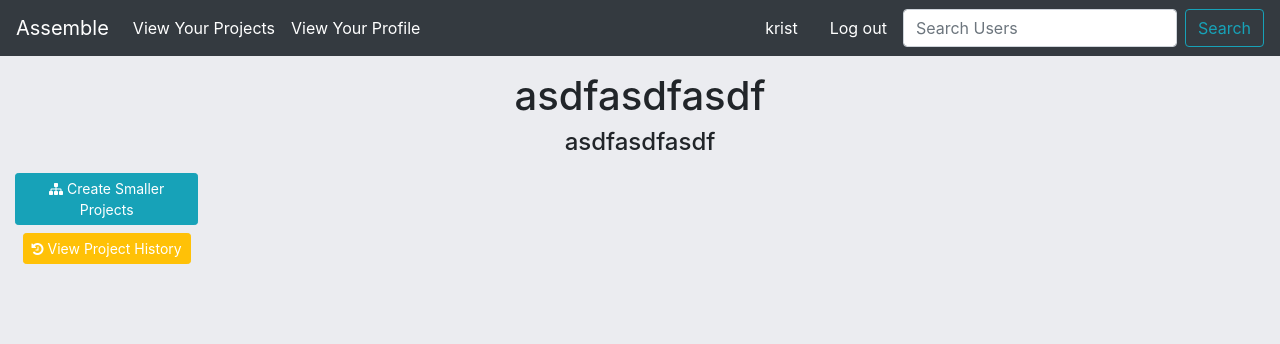
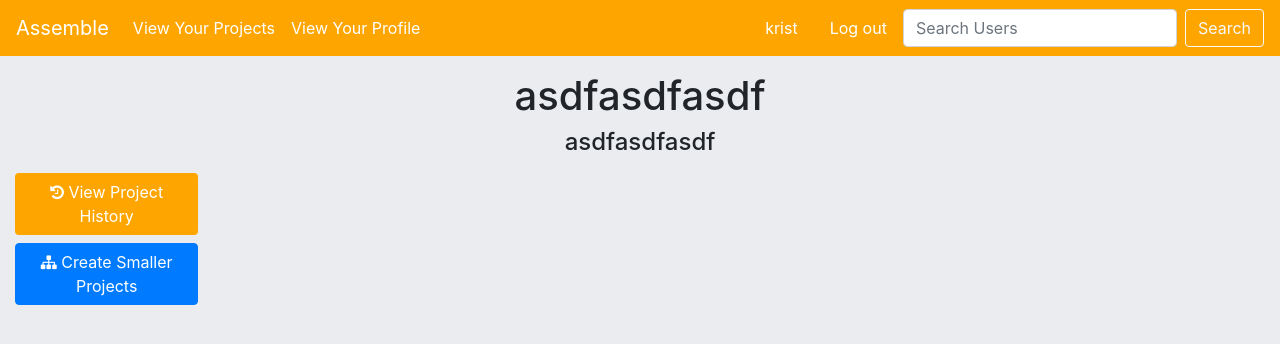
Before and after one commit to Kristian-Roopnarine/Assemble, a Django app: a page that uses templates/assemble/project_detail.html in a window 1280 px wide. Shown: the top 344 px of the page. Run offline with Django 3.2, Linux system fonts and the light colour scheme; a user stored in the database is signed in; data comes from the database, SQL or seed files in the repository; both versions use the stored data as it was after the commit; some libraries are stand-ins or nearby versions.

Commit message:
Revamped project detail page and color scheme.

```diff
--- a/templates/assemble/navbar_horizontal.html
+++ b/templates/assemble/navbar_horizontal.html
@@ -1,5 +1,14 @@
 
-<nav class="navbar sticky-top navbar-expand-lg navbar-light bg-dark">
+
+<style>
+    .orange-bg {
+        background-color:#FFA500;
+    }
+
+
+</style>
+
+<nav class="navbar sticky-top navbar-expand-lg navbar-light orange-bg">
     <a class="navbar-brand text-white" href="{% url 'home' %}">
         Assemble
     </a>
@@ -33,7 +42,7 @@
         <form class="form-inline" method="post" action="{% url 'search-user' %}">
             {% csrf_token %}
             <input class="form-control mr-sm-2" name="username" type="search" placeholder="Search Users" aria-label="Search">
-            <button class="btn btn-outline-info my-2 my-sm-0" type="submit">Search</button>
+            <button class="btn btn-outline-light my-2 my-sm-0" type="submit">Search</button>
         </form>
         {% endif %}
 
--- a/templates/assemble/project_detail.html
+++ b/templates/assemble/project_detail.html
@@ -5,10 +5,26 @@
 {% block content %}
 
 <style>
+
     .display-none{
         display:none;
     }
 
+    .uncompleted {
+        border-left:5px solid red;
+    }
+
+    .completed {
+        border-left:5px solid #00b374;
+    }
+
+    .btn-purple {
+        background-color:#a500ff;
+    }
+
+    .btn-orange {
+        background-color:#ffa500;
+    }
 </style>
 
 <div class="container text-center my-3">
@@ -18,46 +34,56 @@
 
     <div class="row text-center flex-nowrap">
         <div class="col-md-2">
-            <a class="btn btn-info btn-sm text-white mb-2" href="{% url 'project-component-create' project.slug %}"><i class="fa fa-sitemap"></i> Create Smaller Projects</a>
-            <a class="btn btn-warning btn-sm text-white" href="{% url 'project-history' project.id %}"><i class="fa fa-history"></i> View Project History</a>
+            <a class="btn btn-orange text-white mb-2" href="{% url 'project-history' project.id %}"><i class="fa fa-history"></i> View Project History</a>
+            <a class="btn btn-primary text-white" href="{% url 'project-component-create' project.slug %}"><i class="fa fa-sitemap"></i> Create Smaller Projects</a>
+
         </div>
 
         {% for component in project_components %}
             <div class="col-md-3 mb-2">
                 <div class="card text-white" >
-                    <div class="card-header bg-secondary mb-2">
+                    <div class="card-header bg-primary mb-2">
                         {{ component.name }}  <a href="{% url 'edit-details' component.id %}"><span style="color:white;font-size:1rem;"><i class="fa fa-edit"></i></span></a>
                         <a href="{% url 'delete-task' component.id %}"><span style="color:red;font-size:1rem;"><i class="fa fa-trash"></i></span></a>
                     </div>
                     <div class="list-group">
                         <ul id="list-{{component.id}}" class="list-group px-3" style="overflow-y:scroll;max-height:400px;">
+
                             {% for task in component.component.all %}
                                 {% if task.completed == True %}
-                                    <li id="task-{{task.id}}"class="list-group-item d-flex justify-content-between align-items-center border mb-2 rounded-0 list-group-item-success">
-                                        <span>{{task.name}}</span>
-                                        <span class="badge">
-                                            <a class="finish-task" style="cursor:pointer;" id="{{task.id}}"><span style="color:green;font-size:1rem;"><i class="fa fa-check"></i></span></a>
-                                            <a class="edit-task" id="{{task.id}}" style="cursor:pointer;"><span style="color:white;font-size:1rem;"><i class="fa fa-edit"></i></span></a>
+
+                                    <li id="task-{{task.id}}"class="list-group-item d-flex justify-content-between align-items-center mb-2 rounded-0 bg-light completed">
+
+                                        <span class="text-dark">{{task.name}}</span>
+                                        <span class="badge d-flex flex-column">
+                                            <a class="finish-task " style="cursor:pointer;" id="{{task.id}}"><span style="color:green;font-size:1rem;"><i class="fa fa-undo"></i></span></a>
+                                            <a class="edit-task" id="{{task.id}}" style="cursor:pointer;"><span style="color:orange;font-size:1rem;"><i class="fa fa-edit"></i></span></a>
                                             <a class="delete-task" style="cursor:pointer;" id="{{task.id}}"><span style="color:red;font-size:1rem;"><i class="fa fa-trash"></i></span></a>
                                         </span>
+
                                     </li>
 
+
                                 {% else %}
-                                    <li id="task-{{task.id}}" class="list-group-item d-flex justify-content-between align-items-center border mb-2 rounded-0 list-group-item-danger">
-                                        <span>{{task.name}}</span>
-                                        <span class="badge">
+
+                                    <li id="task-{{task.id}}" class="list-group-item d-flex justify-content-between align-items-center mb-2 rounded-0 bg-light uncompleted">
+
+                                        <span class="text-dark">{{task.name}}</span>
+                                        <span class="badge d-flex flex-column">
                                             <a class="finish-task" style="cursor:pointer;" id="{{task.id}}"><span style="color:green;font-size:1rem;"><i class="fa fa-check"></i></span></a>
-                                            <a class="edit-task" id="{{task.id}}" style="cursor:pointer;"><span style="color:white;font-size:1rem;"><i class="fa fa-edit"></i></span></a>
+                                            <a class="edit-task" id="{{task.id}}" style="cursor:pointer;"><span style="color:orange;font-size:1rem;"><i class="fa fa-edit"></i></span></a>
                                             <a style="cursor:pointer;" class="delete-task" id="{{task.id}}"><span style="color:red;font-size:1rem;"><i class="fa fa-trash"></i></span></a>
                                         </span>
+
                                     </li>
+
 
                                 {% endif %}
 
                                 <div class="display-none mt-1" id="edit-buttons-{{task.id}}">
                                     <form id="form-{{task.id}}" data-testid="{{task.id}}" method="post" class="form-group edit-form">
                                         <input class="form-control" type="text" id="input-{{task.id}}" value="" name="name">
-                                        <button class="btn btn-sm btn-success my-2 confirm-edit" data-testid="{{task.id}}" id="confirm-edit-{{task.id}}" type="submit">
+                                        <button class="btn btn-sm btn-primary my-2 confirm-edit" data-testid="{{task.id}}" id="confirm-edit-{{task.id}}" type="submit">
                                         Confirm
                                         </button>
                                         <button class="btn btn-sm btn-danger my-2 cancel-edit" id="cancel-edit-{{task.id}}" data-testid="{{task.id}}" type="button">
@@ -78,11 +104,11 @@
                                 {% csrf_token %}
                                 <label for="name" style="color:black;">Task Name: </label>
                                 <input type="text" class="form-control" id="name-{{component.id}}" name="name"></input>
-                                <button class="create-task btn btn-success btn-sm text-white my-2" id="create-{{component.id}}" type="submit">Submit</button>
+                                <button class="create-task btn btn-primary btn-sm text-white my-2" id="create-{{component.id}}" type="submit">Submit</button>
                                 <button type="button" class="cancel-task btn btn-danger btn-sm text-white my-2" id="cancel-{{component.id}}" >Cancel</button>
                             </form>
 
-                            <button class="show-form-button btn btn-info btn-sm text-white mb-2 btn-block" id="{{component.id}}" class="btn btn-info">Create to do item</button>
+                            <button class="show-form-button btn btn-primary text-white btn-sm mb-2 btn-block" id="{{component.id}}">Create project tasks</button>
                             <!--
                             <button class="btn btn-info btn-sm text-white mb-2 btn-block" data-toggle="modal" data-target="#component-{{component.slug}}">
                                 <i class="fa fa-tasks"></i> Create To do items
@@ -147,7 +173,7 @@
                 pk:id,
             },
             success:function(data){
-                changeTaskStatus(`#task-${id}`,"list-group-item-success","list-group-item-danger");
+                changeTaskStatus(`#task-${id}`,"completed","uncompleted");
             }
         })
     });
@@ -288,7 +314,14 @@
     function addRow(id,data){
         // id is the id of the component
         var componentList = $(`#list-${id}`)
-        var listDiv = `<li id="task-${data.id}" class="list-group-item d-flex justify-content-between align-items-center border mb-2 rounded-0 list-group-item-danger">${data.name}<span class="badge"><a class="finish-task" id="${data.id}" style="cursor:pointer;"><span style="color:green;font-size:1rem;"><i class="fa fa-check"></i></span></a><a href="#" style="cursor:pointer;"><span style="color:white;font-size:1rem;"><i class="fa fa-edit"></i></span></a><a class="delete-task" id="${data.id}" style="cursor:pointer;"><span style="color:red;font-size:1rem;"><i class="fa fa-trash"></i></span></a></span></li>`
+        var listDiv = `<li id="task-${data.id}" class="list-group-item d-flex justify-content-between align-items-center mb-2 rounded-0 bg-light uncompleted">
+        <span class="text-dark">${data.name}</span>
+        <span class="badge d-flex flex-column">
+        <a class="finish-task" id="${data.id}" style="cursor:pointer;"><span style="color:green;font-size:1rem;"><i class="fa fa-check"></i></span></a>
+        <a class="edit-task" id="${data.id}" style="cursor:pointer;"><span style="color:orange;font-size:1rem;"><i class="fa fa-edit"></i></span></a>
+        <a class="delete-task" id="${data.id}" style="cursor:pointer;"><span style="color:red;font-size:1rem;"><i class="fa fa-trash"></i></span></a>
+        </span>
+        </li>`
         componentList.append(listDiv)
 
     }
```
Also changed, not shown: templates/assemble/project_list.html (+9 -10 lines), db.sqlite3.
